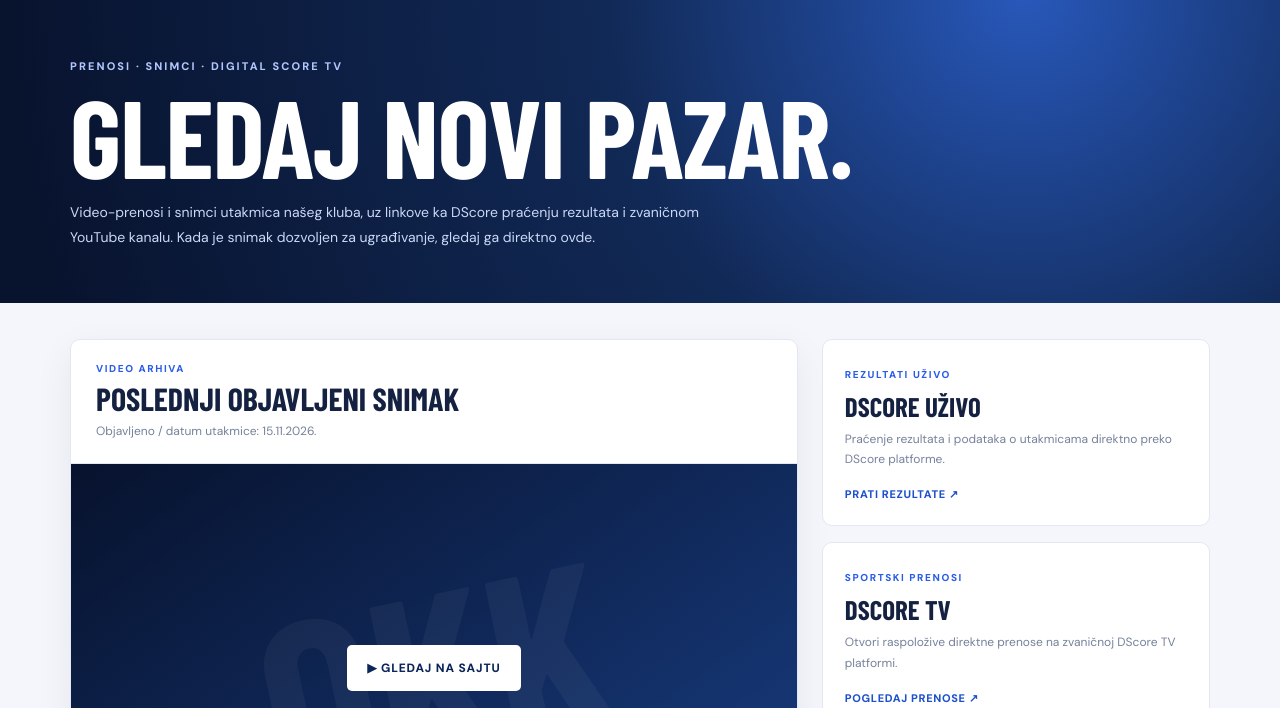
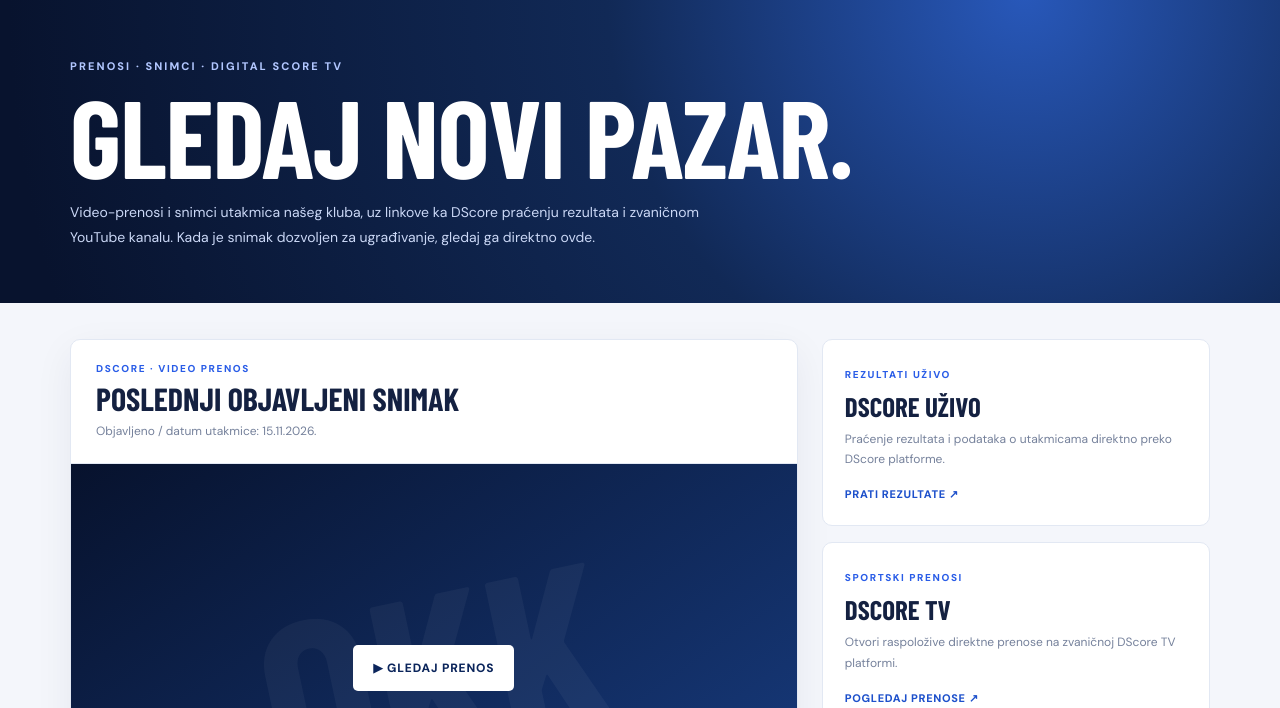
Before and after one commit to okknovipazar/okk-novi-pazar, a plain HTML site: page uzivo.html in a window 1280 px wide. Shown: the part 92-800 px from the top of the page. Drawn offline with nearby package versions, Linux system fonts and the light colour scheme; a web font is replaced by a local one.

Commit message:
Highlight match stream on video page when manually supplied

```diff
--- a/uzivo.html
+++ b/uzivo.html
@@ -119,6 +119,13 @@
         const v=await response.json();
         const id=youtubeVideoId(v.youtube_url);
         if(!id) throw new Error('YouTube link nije ispravan');
+        const manualActive=Boolean(v.manual_until && Date.now()<Date.parse(v.manual_until) && v.manual_video_id===id);
+        if(manualActive) {
+          const heading=document.getElementById('video-heading');
+          if(heading) heading.textContent='Video prenos utakmice';
+          const eyebrow=document.querySelector('.panelhead .eyebrow');
+          if(eyebrow) eyebrow.textContent='DScore · VIDEO PRENOS';
+        }
         title.textContent=v.title||'OKK Novi Pazar — video utakmice';
         if(v.date && /^\d{4}-\d{2}-\d{2}$/.test(v.date)) date.textContent=`Objavljeno / datum utakmice: ${v.date.slice(8)}.${v.date.slice(5,7)}.${v.date.slice(0,4)}.`;
         else date.textContent='Poslednji dostupni video iz klupske evidencije';
@@ -126,7 +133,7 @@
         button.href=`https://www.youtube.com/watch?v=${id}`;
         box.replaceChildren();
         const play=document.createElement('button');
-        play.className='play';play.type='button';play.textContent='▶ Gledaj na sajtu';
+        play.className='play';play.type='button';play.textContent=manualActive?'▶ GLEDAJ PRENOS':'▶ Gledaj na sajtu';
         play.setAttribute('aria-label','Pokreni YouTube snimak');
         play.addEventListener('click',()=>{
           const frame=document.createElement('iframe');
```
